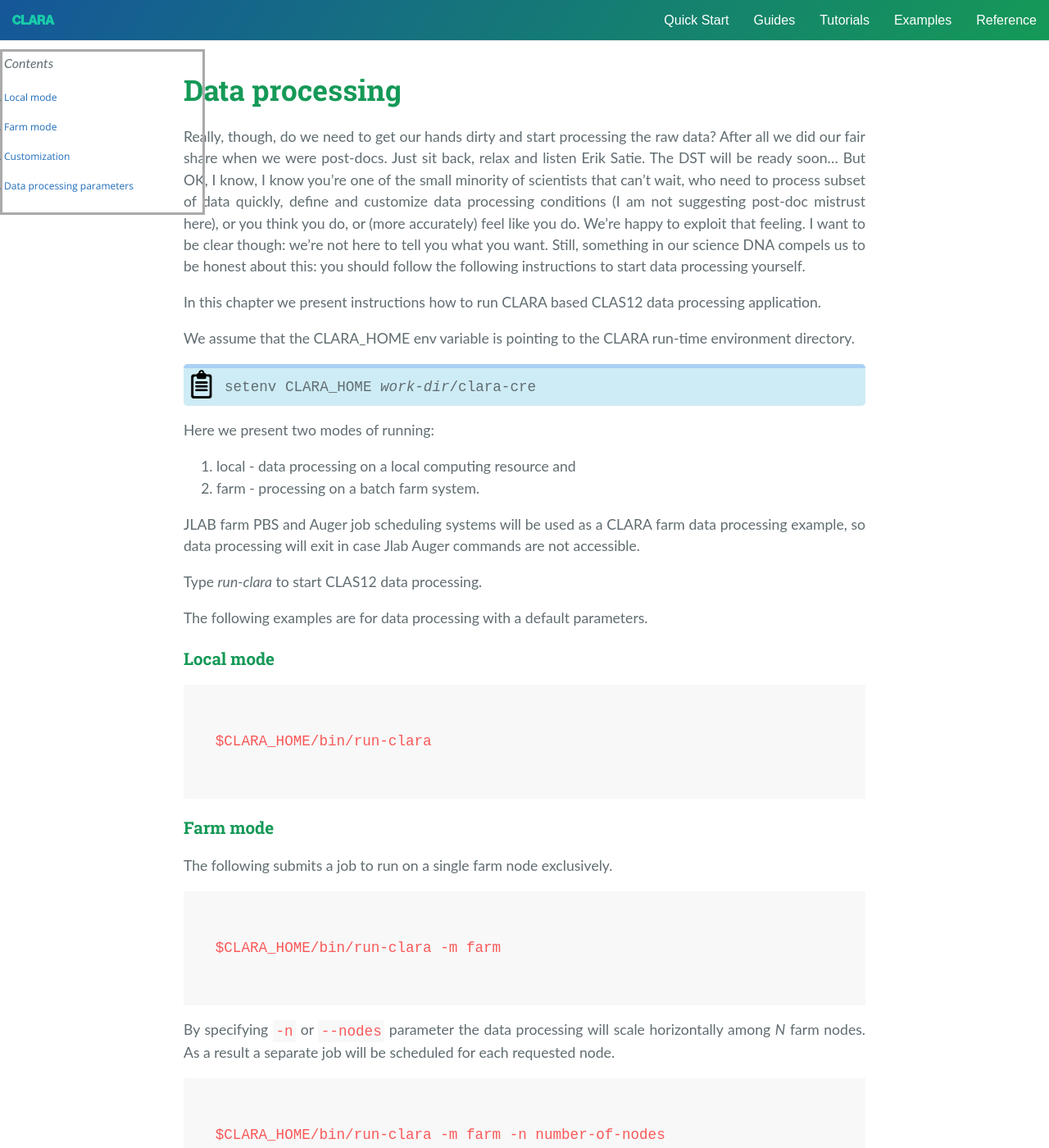
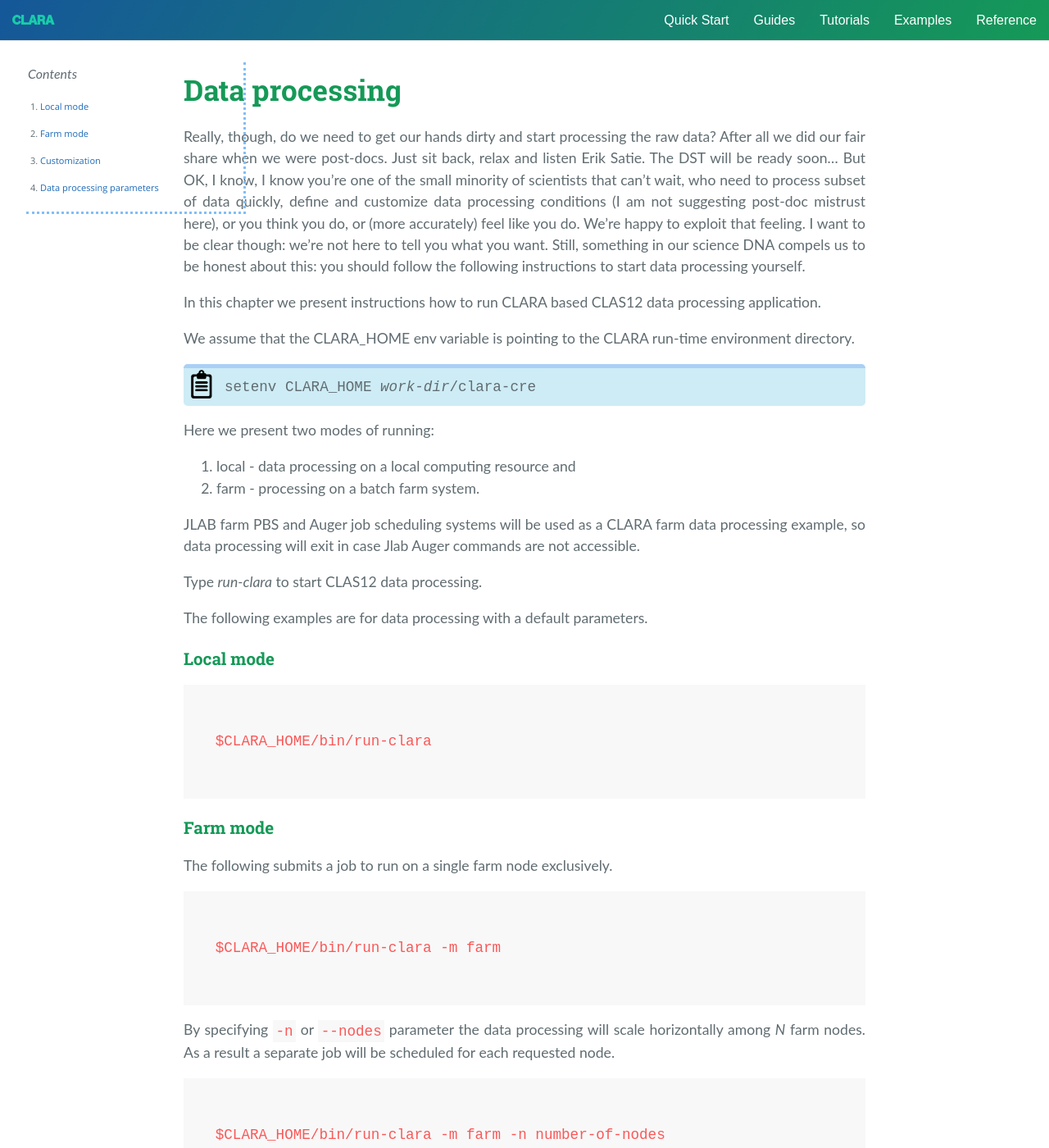
Before and after one commit to JeffersonLab/clara-docs, a Jekyll site: the page built from docs/data-processing.md, in a window 1280 px wide and 1400 px high. Shown: the whole window at 82% size. Built offline with Jekyll 4.4.1, drawn with Linux system fonts in a browser that asks for light colours; nearby versions of some CDN libraries.

Commit message:
Update style for TOC

```diff
--- a/css/cayman.css
+++ b/css/cayman.css
@@ -362,7 +362,11 @@
 
 #toc {
     padding: 2px;
-    border: 3px solid #aaa;
+    margin-right: -50px;
+    margin-left: 2rem;
+    margin-top: 1rem;
+    border-right: 3px dotted #81BEF7;
+    border-bottom: 3px dotted #81BEF7;
 }
 @media screen and (max-width: 42em) {
 	#toc {
@@ -388,9 +392,13 @@
 .toctree {
 	padding: 0;
 	font-family: "Open Sans", "Helvetica Neue", Helvetica, Arial, sans-serif;
-	font-size: 12px;
+	font-size: 11px;
 	line-height: 3;
+	margin-right: 20px;
+	text-align: left;
 }
+.toctree li {
+	margin-left: 15px; }
 
 .current{
 	font-weight: bold;
```
